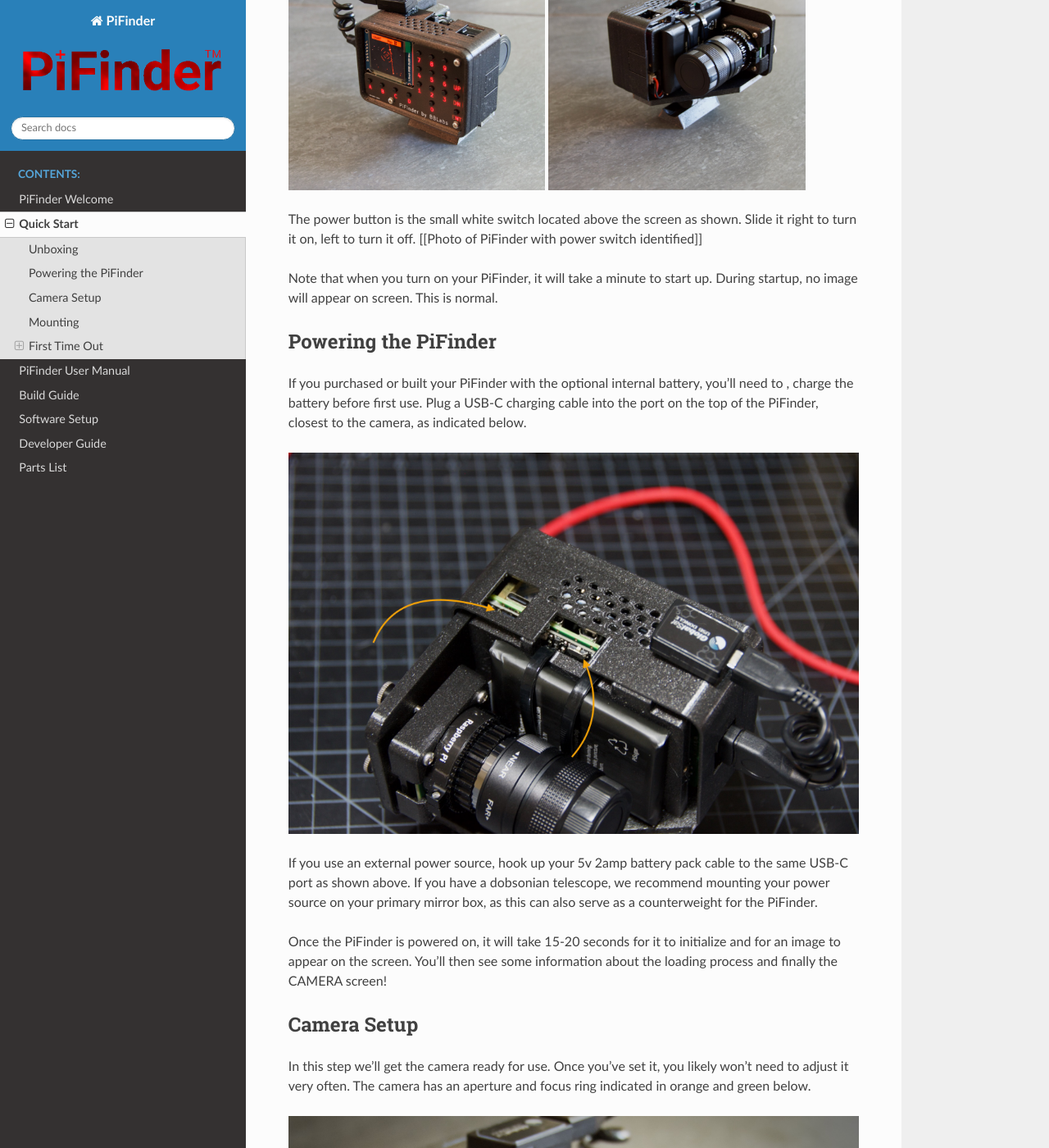
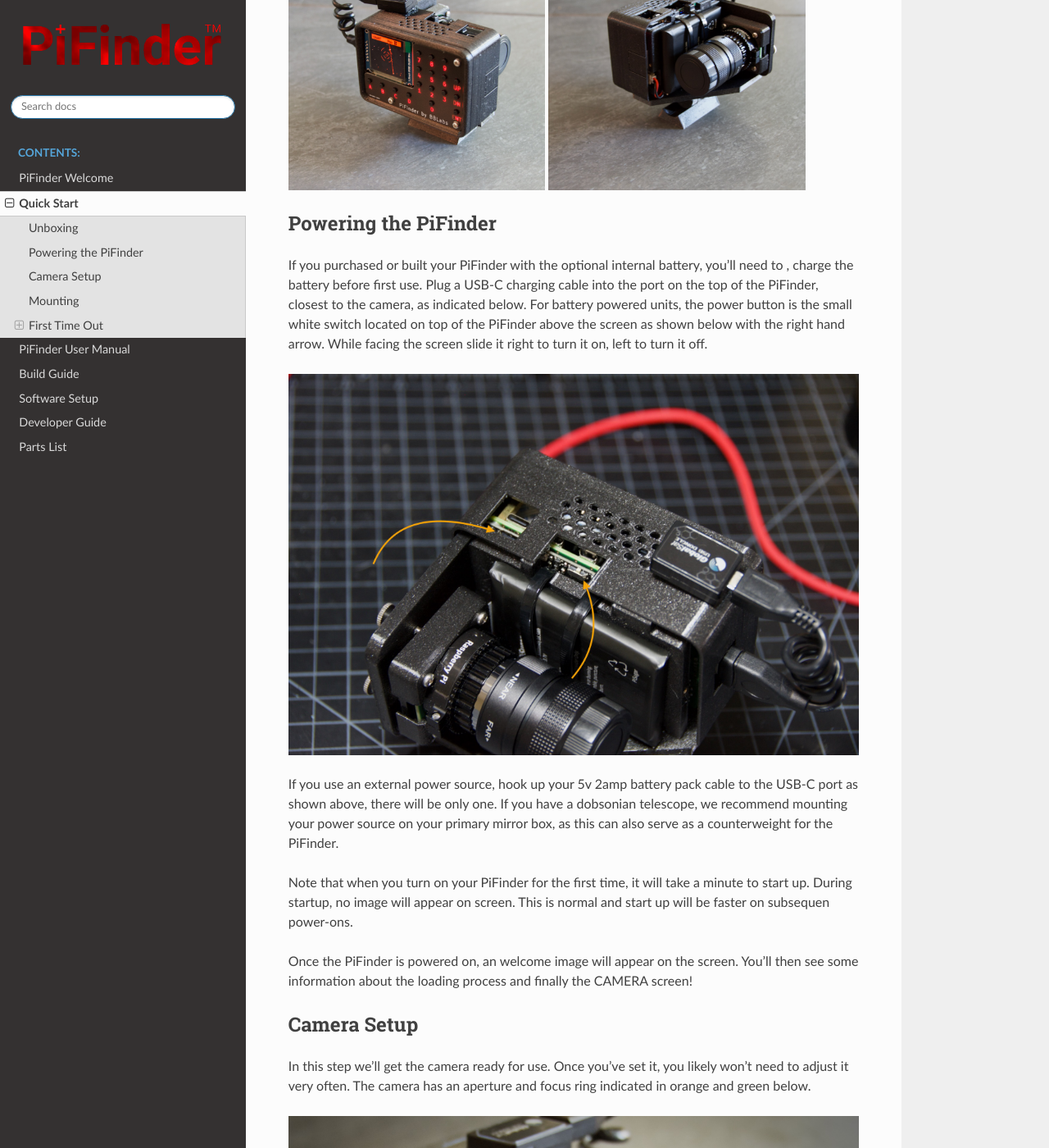
Before and after one commit to brickbots/PiFinder, a Sphinx documentation site: the page built from docs/source/quick_start.rst, in a window 1280 px wide and 1400 px high, scrolled down 945 px. Shown: the whole window at 82% size. Built offline with Sphinx 7.4.7 and the Read the Docs theme 2.0.0, drawn with Linux system fonts in a browser that asks for light colours; some of the changed text lies outside the part shown.

Commit message:
DOCS: Quickstart ready

```diff
--- a/docs/source/conf.py
+++ b/docs/source/conf.py
@@ -27,17 +27,10 @@
 # https://www.sphinx-doc.org/en/master/usage/configuration.html#options-for-html-output
 
 html_theme = "sphinx_rtd_theme"
-# html_theme = "sphinx_pdj_theme"
-# html_theme = "sphinx_book_theme"
-# html_theme = "python_docs_theme"
-# import better
-# html_theme = "better"
-# html_theme_path = [better.better_theme_path]
-# html_theme_options = {"navigation_depth": 3}
-# html_theme_path = [sphinx_pdj_theme.get_html_theme_path()]
 html_logo = "images/WebLogo_RED.png"
-# html_logo = "images/square_logo.png"
+#html_logo = "images/square_logo.png"
 html_static_path = ["_static"]
 html_theme_options = {
-    "home_link": "hide",
+    'style_nav_header_background': '#343131',
+    'logo_only': True,
 }
--- a/docs/source/quick_start.rst
+++ b/docs/source/quick_start.rst
@@ -24,20 +24,18 @@
 .. image:: images/quick_start/pf_rear.jpeg
    :width: 45%
 
-The power button is the small white switch located above the screen as shown. Slide it right to turn it on, left to turn it off.
-[[Photo of PiFinder with power switch identified]]
-
-Note that when you turn on your PiFinder, it will take a minute to start up. During startup, no image will appear on screen. This is normal.
 
 Powering the PiFinder
 ----------------------
-If you purchased or built your PiFinder with the optional internal battery, you’ll need to , charge the battery before first use. Plug a USB-C charging cable into the port on the top of the PiFinder, closest to the camera, as indicated below.
+If you purchased or built your PiFinder with the optional internal battery, you’ll need to , charge the battery before first use. Plug a USB-C charging cable into the port on the top of the PiFinder, closest to the camera, as indicated below. For battery powered units, the power button is the small white switch located on top of the PiFinder above the screen as shown below with the right hand arrow. While facing the screen slide it right to turn it on, left to turn it off.
 
 .. image:: images/quick_start/power.jpeg
 
-If you use an external power source, hook up your 5v 2amp battery pack cable to the same USB-C port as shown above. If you have a dobsonian telescope, we recommend mounting your power source on your primary mirror box, as this can also serve as a counterweight for the PiFinder.
+If you use an external power source, hook up your 5v 2amp battery pack cable to the USB-C port as shown above, there will be only one. If you have a dobsonian telescope, we recommend mounting your power source on your primary mirror box, as this can also serve as a counterweight for the PiFinder.
 
-Once the PiFinder is powered on, it will take 15-20 seconds for it to initialize and for an image to appear on the screen.  You’ll then see some information about the loading process and finally the CAMERA screen!
+Note that when you turn on your PiFinder for the first time, it will take a minute to start up. During startup, no image will appear on screen. This is normal and start up will be faster on subsequen power-ons.
+
+Once the PiFinder is powered on, an welcome image will appear on the screen.  You’ll then see some information about the loading process and finally the CAMERA screen!
 
 
 Camera Setup
@@ -50,7 +48,16 @@
 First, remove the lens cap.
 Next, use your fingers to gently turn the aperture ring until it is fully open (you can even see it open through the front lens). This allows in the most light from the stars.
 
-[[Maybe photo of open vs. closed aperture?]]
+.. list-table::
+
+   * - .. figure:: images/quick_start/aperture_closed.jpeg
+
+          Camera Aperture Closed
+
+     - .. figure:: images/quick_start/aperture_open.jpeg
+
+          Camera Aperture Open
+
 
 Lastly, turn the focuser all the way in the Far direction indicated on the lens and back it off about ¼ turn.  This should get you close to focus, and you can refine focus using the CAMERA screen explained later in this manual, when you are using the PiFinder for the first time under the stars.
 
@@ -59,15 +66,22 @@
 Mounting
 ---------
 
-The PiFinder comes set up for a dovetail mount, with the following dimensions: ______________. [photo of mounting shoe]
+The PiFinder comes set up for a dovetail for mounting, which is 32mm wide and fits the standard finder shoe found on most scopes.
+
+.. image:: images/quick_start/mount_shoe.jpeg
+   :width: 47%
+
+.. image:: images/quick_start/pifinder_mounted.jpeg
+   :width: 47%
 
 The PiFinder must be mounted in a way that is close to perpendicular to the ground, otherwise it will give you bad directions during object location. The beauty of the PiFinder is that it always knows where it’s looking in the sky and it is programmed to assume it is perpendicular to the earth, so it will give you instructions based on that assumption.
 
 The dovetail that comes with the PiFinder is adjustable to allow the PiFinder to sit upright, even if your finder shoe is not right at the top of your optical tube.  Loosen the two screws in the dovetail, put the PiFinder on your scope and adjust the angle until it’s roughly perpendicular to the ground.  Once you’re happy, remove the PiFinder and tighten the two adjustment screws.  You should be all set for a night of observing!
 
-Pro-Tips:
-Make sure to mount the PiFinder in such a way that the camera has an unimpeded view of the sky.
-There are different versions of the PiFinder for left, right and flat mounting and the software needs to be configured properly for each.  See the ‘Global Config Options’ section to see how to adjust this.
+.. note::
+   * Make sure to mount the PiFinder in such a way that the camera has an unimpeded view of the sky.
+   * There are different versions of the PiFinder for left, right and flat mounting and the software needs to be configured properly for each.  See the ‘Global Config Options’ section to see how to adjust this.
+
 
 First Time Out
 --------------
@@ -103,12 +117,22 @@
 Setting Focus & First Solve
 ^^^^^^^^^^^^^^^^^^^^^^^^^^^^^^^^^
 
-Once you see stars populating the sky, turn on your PiFinder and aim your scope at the best clump of stars you can see. Make sure your lens cap is off, and immediately PiFinder will get to work solving what it sees. When the Plate Solving Icon is complete, it means it knows where it is!
+Once you see stars populating the sky, turn on your PiFinder and aim your scope at one of the brightest best stars you can see. Make sure your lens cap is off, and immediately PiFinder will get to work solving what it sees.... but what it sees might be fuzzy so you'll need to adjust the focus on the lense.  Start by turning it all the way in the 'Far' direction and turning it 1/4 turn back.  You should see one or more bloated, unfocused stars as seen below.  Turn the focus ring until the star tightens up and looks like the image to the right.  Focus is not critical, it just needs to be close.  If the sky is dark enough and you've got focus correct, you should see the camera icon appear in the top right and the current constellation will be shown in the title bar.  Congratulations Plate Solving is complete, and the PiFinder knows where it is pointin!
 
-[[ Need image of unfocused/focused stars ]]
+.. list-table::
 
-TROUBLESHOOTING PLATE SOLVING
-Can’t get a plate solve? Check to make sure your lens cap is off, your aperture is all the way open, and your focus is at infinity. Still not working? Make sure nothing is impeding PiFinder’s view of the sky, and its screen has not dewed or fogged over. Still stuck? See “RESETTING THE CAMERA” on page ____.
+   * - .. figure:: images/quick_start/CAMERA_unfocused.png
+
+          Unfocused star with bright background
+
+     - .. figure:: images/quick_start/CAMERA_focused.png
+
+          Tightly focused star with darkened background
+
+
+.. note::
+   **Can’t get a plate solve?** Check to make sure your lens cap is off, your aperture is all the way open, and your focus is at infinity. **Still not working?** Make sure nothing is impeding PiFinder’s view of the sky, and its screen has not dewed or fogged over.
+
 
 Alignment
 ^^^^^^^^^^^
@@ -121,15 +145,15 @@
 Next, press B to enter ALIGN mode. (If you’ve moved away from CAMERA Mode, push the A button three times to cycle through PiFinder’s other modes until you return to the CAMERA screen). PiFinder will identify up to three bright stars in the field of view, and give each a number from 1-3.
 
 
-.. image:: images/quick_start/align_CAMERA_004_docs.png
+.. image:: images/quick_start/align_CAMERA_006_docs.png
 
 Choose the number that represents the star currently in your telescope’s eyepiece, and press that number on PiFinder’s number pad. You will be taken back to the CAMERA screen, and now the reticle will be centered on your chosen star. You are now aligned, and ready to explore the universe!
 
 
-.. image:: images/quick_start/align_CAMERA_006_docs.png
+.. image:: images/quick_start/align_CAMERA_004_docs.png
 
-TROUBLESHOOTING ALIGNMENT
-Can’t find your star on the ALIGN screen? See “mechanical alignment” on page ___.
+.. note::
+   **Can’t find your star on the ALIGN screen?** See :ref:`user_guide:Camera Alignment`
 
 
 Find Your First Object
@@ -149,8 +173,11 @@
 
 .. image:: images/quick_start/firstobj_CATALOG_003_docs.png
 
-PRO-TIP:  If you don't find the particular object you are looking for, it may be filtered!  By default, the PiFinder will only show objects in it's catalog that are currently visible from your location at your time.
+.. note::
+   If you don't find the particular object you are looking for, it may be filtered!  By default, the PiFinder will only show objects in it's catalog that are currently visible from your location at your time.  To adjust filter settings check out :ref:`user_guide:Catalog`
 
 When you've typed in the object ID, you can press the ENT key to select it and the PiFinder will switch to the LOCATE screen to help guide you to it!
 
 .. image:: images/quick_start/firstobj_LOCATE_001_docs.png
+
+Use the arrows and numbers to push the scope towards your target.  When the numbers reach Zero, the object should be visible in your eyepiece.  If not, verify your :ref:`quick_start:alignment` and try again.
--- a/docs/source/software.rst
+++ b/docs/source/software.rst
@@ -88,7 +88,7 @@
     * Then I5 - I2C  and choose Enable
 
 PiFinder Software Install
-^^^^^^^^^^^^^^^^^^^^^^^^
+^^^^^^^^^^^^^^^^^^^^^^^^^^
 
 Great!  You have a nice fresh install of Raspberry Pi OS ready to go.  The rest of the setup is completed by running the ``pifinder_setup.sh`` script in this repo.  Here's the command to download and run the script in one step:
 
--- a/docs/source/user_guide.rst
+++ b/docs/source/user_guide.rst
@@ -436,7 +436,7 @@
 There is a focus helper in the `Preview <#preview>`_ options to help.  This will show a zoomed in image from the center of the camera view to help you hit focus on the small screen.
 To activate the focus helper, hold down the 'A' function key while in preview mode and turn on the option from the settings menu.  As you adjust the focus ring, you'll have to wait a second or two make after each adjustment to see the results in the exposure.
 
-Camera alignment
+Camera Alignment
 ^^^^^^^^^^^^^^^^^^^
 
 Once your PiFinder is mounted to your telescope, you'll need to align it with the optical axis of your telescope just like a RACI or red-dot finder.   To do this, you can use the three thumbscrews at the back of the unit to adjust where the camera is pointing:
```
Also changed, not shown: docs/source/images/quick_start/CAMERA_focused.png (added), docs/source/images/quick_start/CAMERA_unfocused.png (added), docs/source/images/quick_start/aperture_closed.jpeg (added), docs/source/images/quick_start/aperture_open.jpeg (added), docs/source/images/quick_start/mount_shoe.jpeg (added), docs/source/images/quick_start/pifinder_mounted.jpeg (added).
